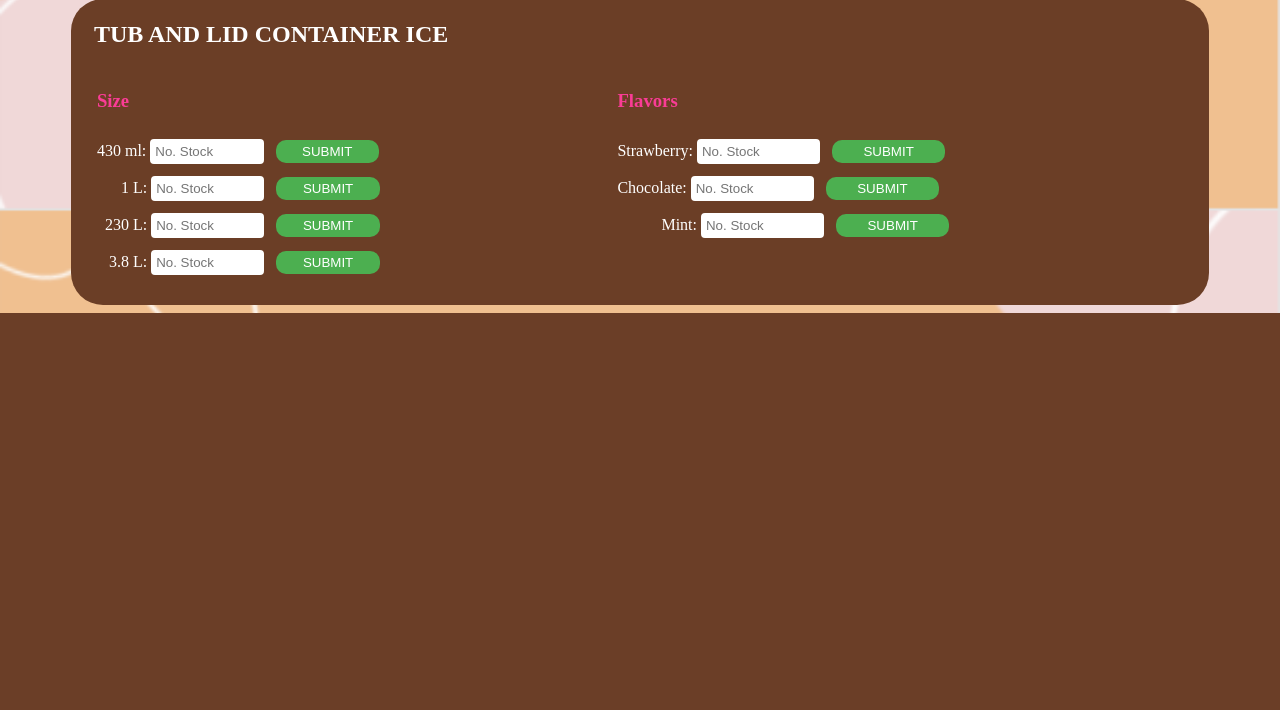
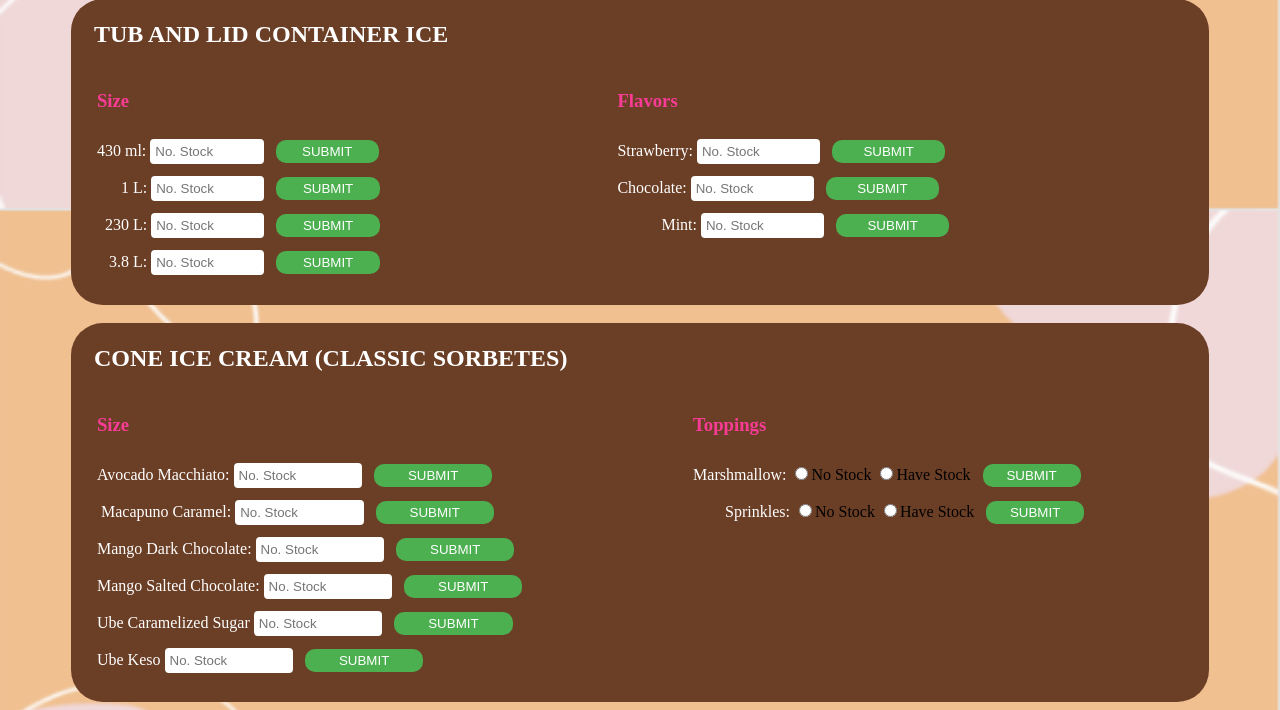
Before and after one commit to aUrelogs/wst_page, a PHP site: page /Stocks/stocks.html in a window 1280 px wide. Shown: the part 510-1220 px from the top of the page. Before the commit the page ends 823 px from the top, so only its background shows below. Run offline with PHP 8.4, Linux system fonts and the light colour scheme.

Commit message:
Update
Product 3

```diff
--- a/indexfiles/Stocks/design_stocks.css
+++ b/indexfiles/Stocks/design_stocks.css
@@ -126,12 +126,26 @@
 
         }
 
+        .glass_two{
+            background: white;
+            min-height: 16vh;
+            width: 90%;
+            background: #6b3e26;
+            border-radius: 2rem;
+            z-index: 3;
+        }
+
         .product_one{
             margin: 2%;
 
         }
 
         .product_two{
+            margin: 2%;
+
+        }
+
+        .product_three{
             margin: 2%;
 
         }
--- a/indexfiles/Stocks/stocks.html
+++ b/indexfiles/Stocks/stocks.html
@@ -153,7 +153,7 @@
                     <tr>
                         <td>
                                 <label for="one_l">&nbsp;&nbsp;&nbsp;&nbsp;&nbsp;&nbsp;1 L:</label>
-                                <input type="number" name = "four_hundred_thirty_ml" value="" placeholder="No. Stock">
+                                <input type="number" name = "one_l" value="" placeholder="No. Stock">
                                 &nbsp;
                                 <input type="submit" value="SUBMIT">
                         </td>
@@ -168,8 +168,8 @@
 
                     <tr>
                         <td>
-                                <label for="four_hundred_thirty_ml">&nbsp;&nbsp;230 L:</label>
-                                <input type="number" name = "four_hundred_thirty_ml" value="" placeholder="No. Stock">
+                                <label for="two_hundred_thirty_l">&nbsp;&nbsp;230 L:</label>
+                                <input type="number" name = "two_hundred_thirty_l" value="" placeholder="No. Stock">
                                 &nbsp;
                                 <input type="submit" value="SUBMIT">
                         </td>
@@ -184,32 +184,118 @@
 
                     <tr>
                         <td>
-                                <label for="four_hundred_thirty_ml">&nbsp;&nbsp;&nbsp;3.8 L:</label>
+                                <label for="three_point_eight_l">&nbsp;&nbsp;&nbsp;3.8 L:</label>
                                 <input type="number" name = "four_hundred_thirty_ml" value="" placeholder="No. Stock">
                                 &nbsp;
                                 <input type="submit" value="SUBMIT">
                         </td>
                     </tr>
+
                 </table>
-
-
-
-
-
-
-
-
-
-
 
             </div>
 
+        </section>
 
+    </main>
 
+    <br>
 
+    <main>
+
+        <section class="glass_two">
+
+            <div class="product_three">
+
+                <h2>CONE ICE CREAM (CLASSIC SORBETES)</h2>
+
+                <table>
+
+                    <tr>
+                        <td>
+                            <h3>Size</h3>
+                        </td>
+
+                        <td>
+                            <h3>Toppings</h3>
+                        </td>
+                    </tr>
+
+                    <tr>
+                        <td>
+                                <label for="avocado_macchiato">Avocado Macchiato:</label>
+                                <input type="number" name = "avocado_macchiato" value="" placeholder="No. Stock">
+                                &nbsp;
+                                <input type="submit" value="SUBMIT">
+                        </td>
+
+                        <td>
+                                <label for="marshmallow">Marshmallow:</label>
+                                <input type="radio" name = "marshmallow" value="No Stock">No Stock
+                                <input type="radio" name = "marshmallow" value="Have Stock">Have Stock
+                                &nbsp;
+                                <input type="submit" value="SUBMIT">
+                        </td>
+                    </tr>
+
+                    <tr>
+                        <td>
+                                <label for="macapuno_caramel">&nbsp;Macapuno Caramel:</label>
+                                <input type="number" name = "macapuno_caramel" value="" placeholder="No. Stock">
+                                &nbsp;
+                                <input type="submit" value="SUBMIT">
+                        </td>
+
+                        <td>
+                                <label for="sprinkles">&nbsp;&nbsp;&nbsp;&nbsp;&nbsp;&nbsp;&nbsp;&nbsp;Sprinkles:</label>
+                                <input type="radio" name = "sprinkles" value="No Stock">No Stock
+                                <input type="radio" name = "sprinkles" value="Have Stock">Have Stock
+                                &nbsp;
+                                <input type="submit" value="SUBMIT">
+                        </td>
+                    </tr>
+
+                    <tr>
+                        <td>
+                                <label for="mango_dark_chocolate">Mango Dark Chocolate:</label>
+                                <input type="number" name = "mango_dark_chocolate" value="" placeholder="No. Stock">
+                                &nbsp;
+                                <input type="submit" value="SUBMIT">
+                        </td>
+                    </tr>
+
+                    <tr>
+                        <td>
+                                <label for="mango_salted_chocolate">Mango Salted Chocolate:</label>
+                                <input type="number" name = "mango_salted_chocolate" value="" placeholder="No. Stock">
+                                &nbsp;
+                                <input type="submit" value="SUBMIT">
+                        </td>
+                    </tr>
+
+                    <tr>
+                        <td>
+                            <label for="ube_caramelized_sugar">Ube Caramelized Sugar</label>
+                            <input type="number" name = "ube_caramelized_sugar" value="" placeholder="No. Stock">
+                            &nbsp;
+                            <input type="submit" value="SUBMIT">
+                        </td>
+                    </tr>
+
+                    <tr>
+                        <td>
+                            <label for="ube_keso">Ube Keso</label>
+                            <input type="number" name = "ube_keso" value="" placeholder="No. Stock">
+                            &nbsp;
+                            <input type="submit" value="SUBMIT">
+                        </td>
+                    </tr>
+
+                </table>
+
+            </div>
 
         </section>
-
 
     </main>
 
```
